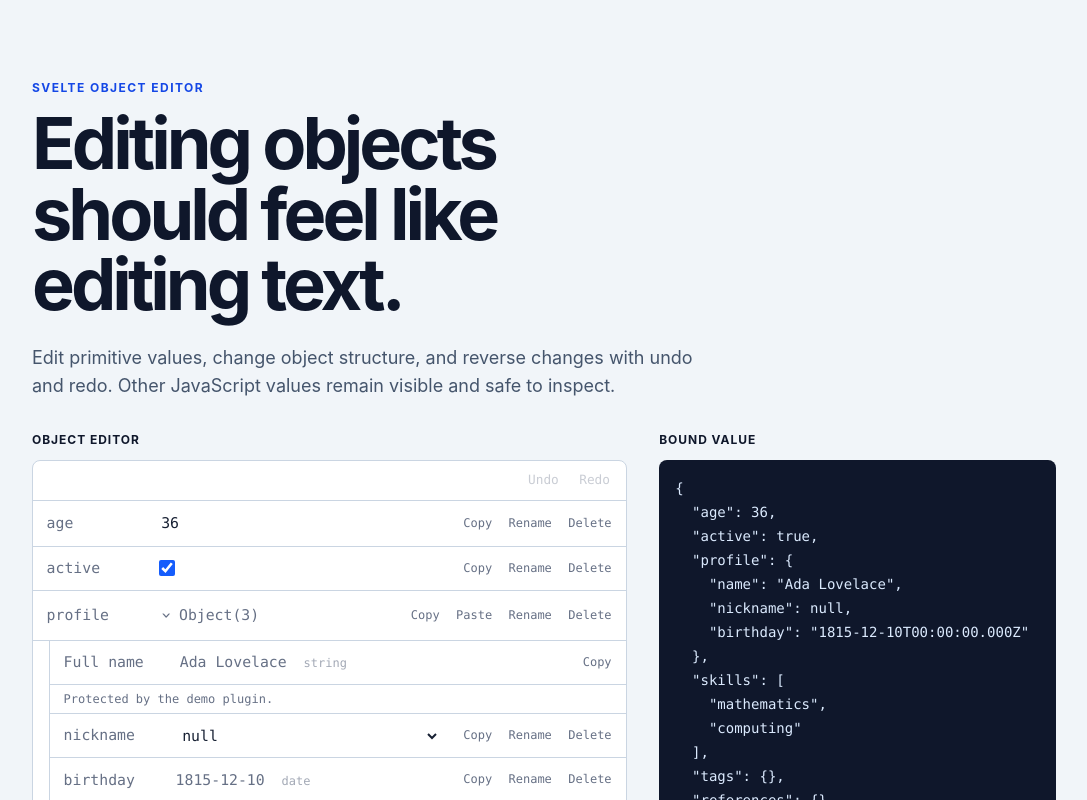
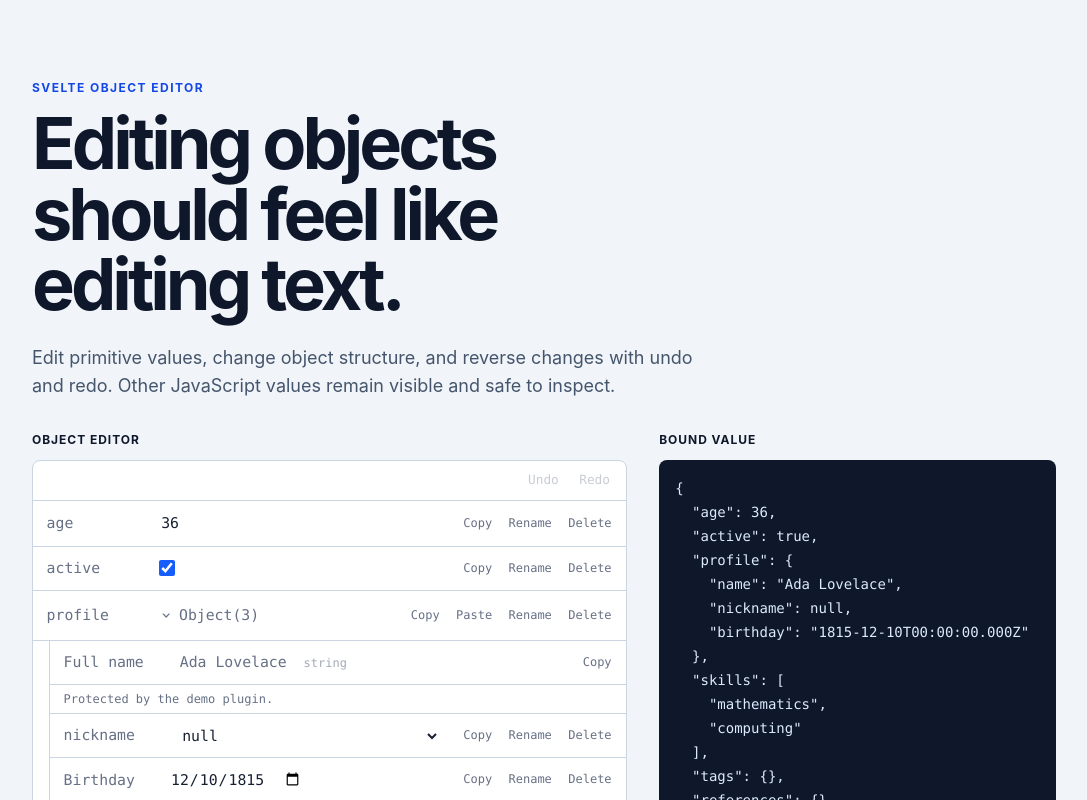
Before and after one commit to andrea-baldin/soe, a Svelte app in the folder demo/: page / in a window 1280 px wide. Shown: the top 800 px of the page, without its empty margins (96-1183 px from the left). Built offline with nearby package versions, Linux system fonts and the light colour scheme.

Commit message:
docs: demonstrate custom date editor

```diff
--- a/demo/src/App.svelte
+++ b/demo/src/App.svelte
@@ -2,6 +2,7 @@
   import { ObjectEditor } from '@soe/svelte';
   import type { ObjectEditorPlugin } from '@soe/svelte';
   import type { ObjectSchema } from '@soe/core';
+  import DateEditor from './DateEditor.svelte';
 
   let value = $state<Record<string, unknown>>({
     age: 36,
@@ -53,6 +54,24 @@
             ? {
                 description: 'Protected by the demo plugin.',
                 label: 'Full name'
+              }
+            : undefined
+      }
+    },
+    {
+      capabilities: {
+        provide: (context) =>
+          context.path.join('.') === 'profile.birthday'
+            ? { editValue: true }
+            : undefined
+      },
+      properties: {
+        provide: (context) =>
+          context.path.join('.') === 'profile.birthday'
+            ? {
+                description: 'Edited by a plugin-provided date control.',
+                editor: DateEditor,
+                label: 'Birthday'
               }
             : undefined
       }
--- /dev/null
+++ b/demo/src/DateEditor.svelte
@@ -0,0 +1,18 @@
+<script lang="ts">
+  import type { ObjectEditorValueEditorProps } from '@soe/svelte';
+
+  let { context, commit }: ObjectEditorValueEditorProps = $props();
+
+  const value = $derived(
+    context.value instanceof Date && !Number.isNaN(context.value.getTime())
+      ? context.value.toISOString().slice(0, 10)
+      : ''
+  );
+
+  function change(event: Event): void {
+    const input = event.currentTarget as HTMLInputElement;
+    if (input.value) commit(new Date(`${input.value}T00:00:00.000Z`));
+  }
+</script>
+
+<input type="date" aria-label="Profile birthday" {value} onchange={change} />
```
Also changed, not shown: 4 other files (tests, documents, lock files or other folders).
